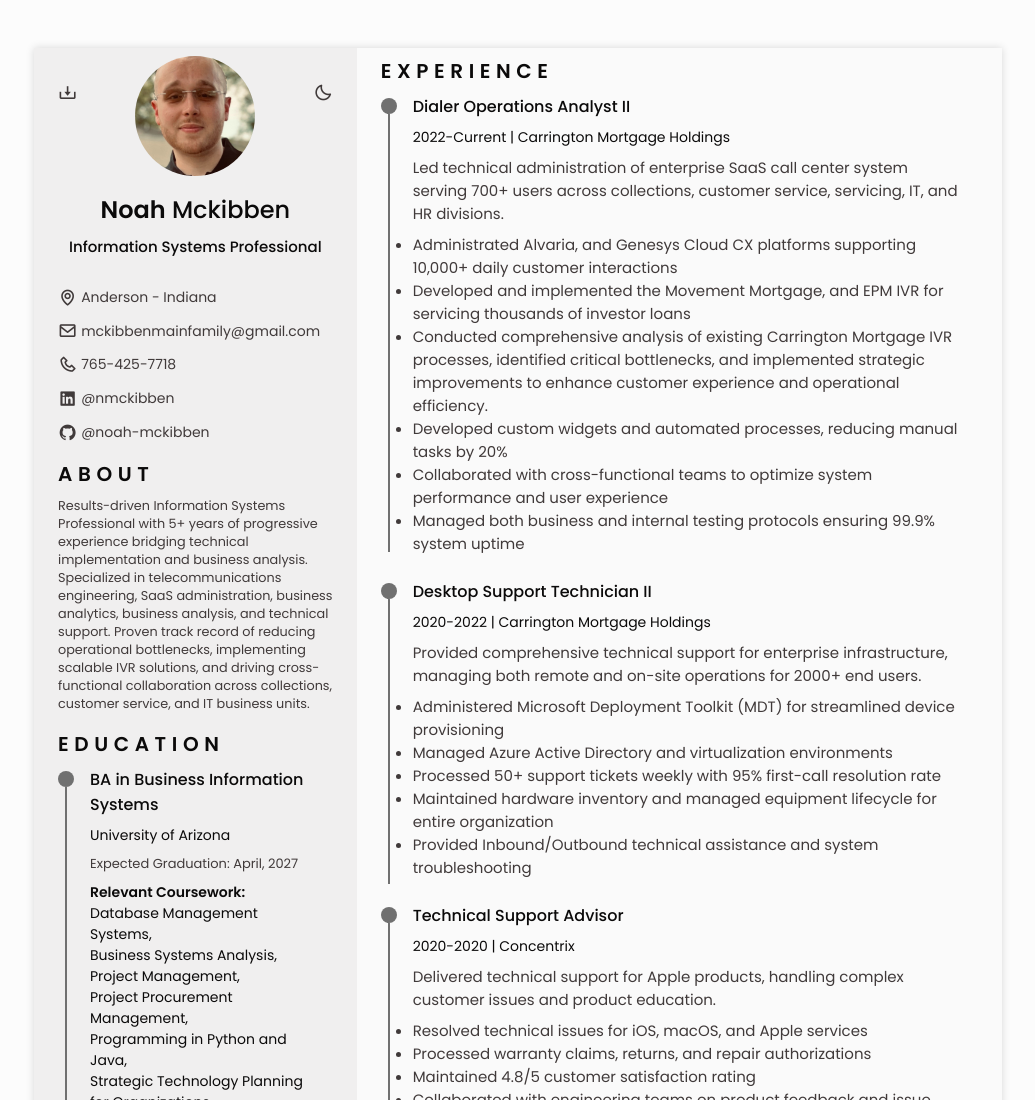
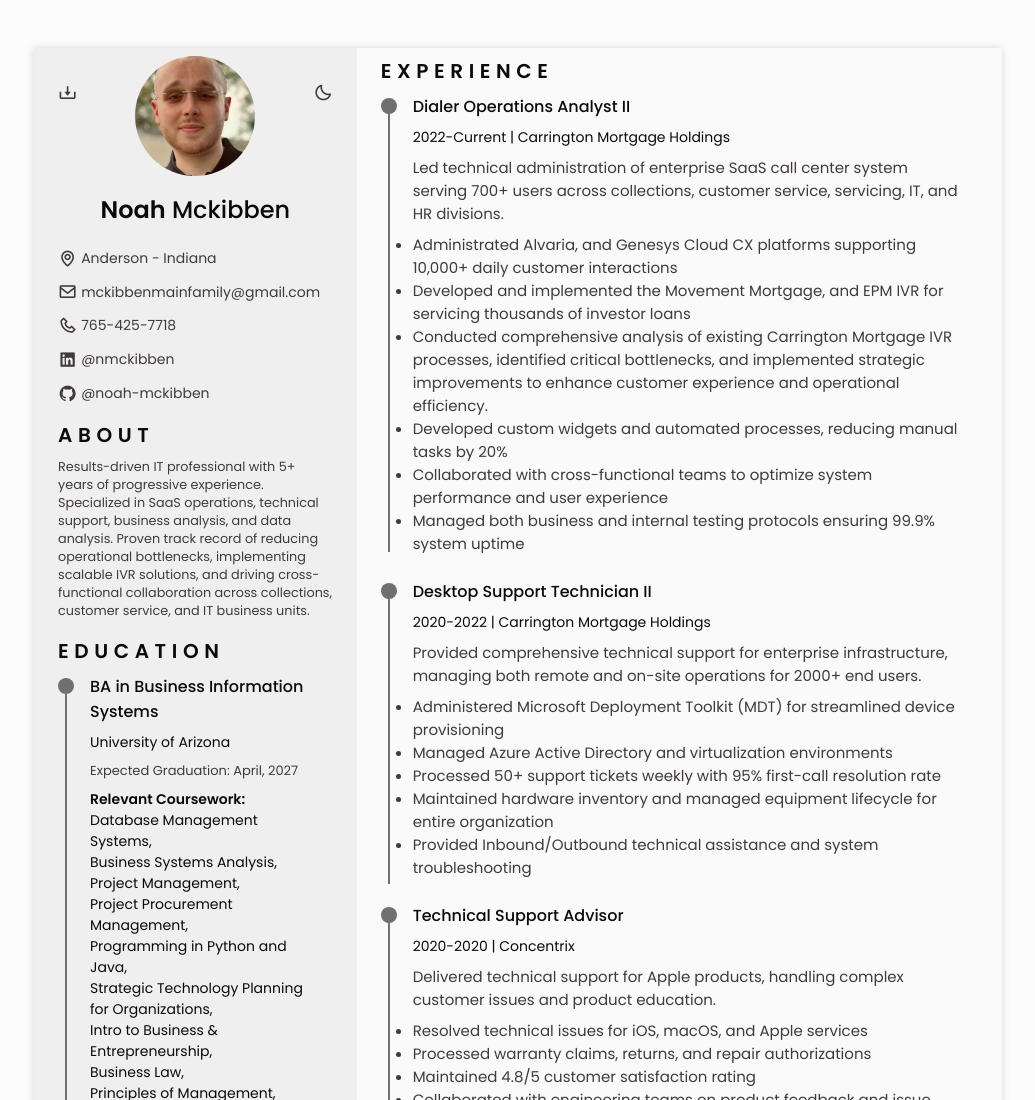
Before and after one commit to noah-mckibben/noah-mckibben.github.io, a website: page index.html in a window 1280 px wide. Shown: the top 1100 px of the page, without its empty margins (122-1157 px from the left). Drawn offline with nearby package versions, Linux system fonts and the light colour scheme.

Commit message:
about section

```diff
--- a/index.html
+++ b/index.html
@@ -75,7 +75,6 @@
                 <div class="home_data bd-grid">
                         <img src="assets/img/me.jpg" alt="" class="home_img">
                         <h1 class="home_title"><b>Noah</b> Mckibben</h1>
-                        <h3 class="home_profession">Information Systems Professional</h3>
 
                         <div>
             <a download="" href="assets/pdf/ResumeCv.pdf" class="home_button-movil">Download</a>
@@ -108,7 +107,7 @@
             <!--========== ABOUT ===========-->
             <section class="social section">
                 <h2 class="section-title">ABOUT</h2>
-                <p style="font-size: 0.8rem;">Results-driven Information Systems Professional with 5+ years of progressive experience bridging technical implementation and business analysis. Specialized in telecommunications engineering, SaaS administration, business analytics, business analysis, and technical support. Proven track record of reducing operational bottlenecks, implementing scalable IVR solutions, and driving cross-functional collaboration across collections, customer service, and IT business units.
+                <p style="font-size: 0.8rem;">Results-driven IT professional with 5+ years of progressive experience. Specialized in SaaS operations, technical support, business analysis, and data analysis. Proven track record of reducing operational bottlenecks, implementing scalable IVR solutions, and driving cross-functional collaboration across collections, customer service, and IT business units.
                 </p>
             </section>
 
```
